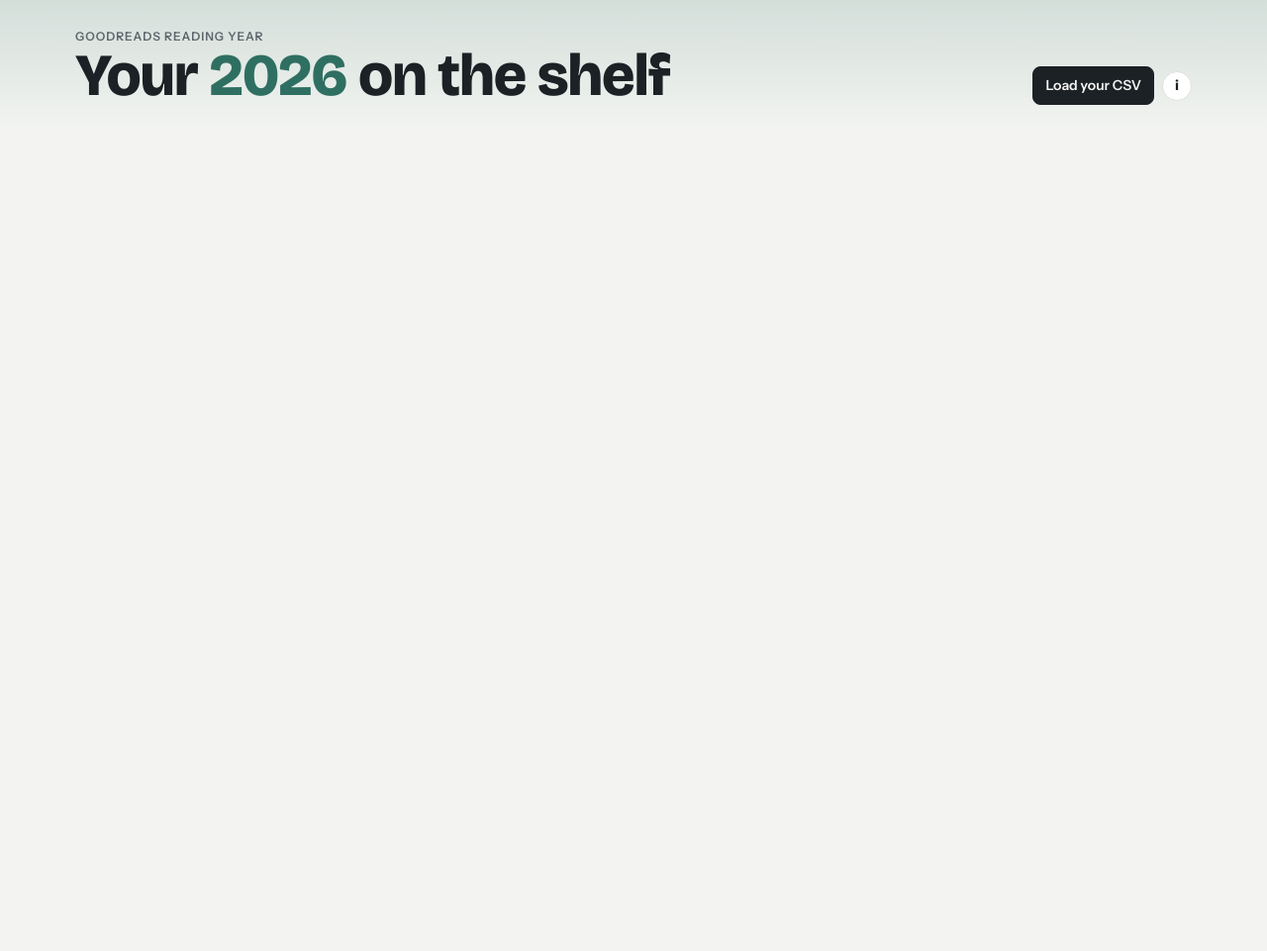
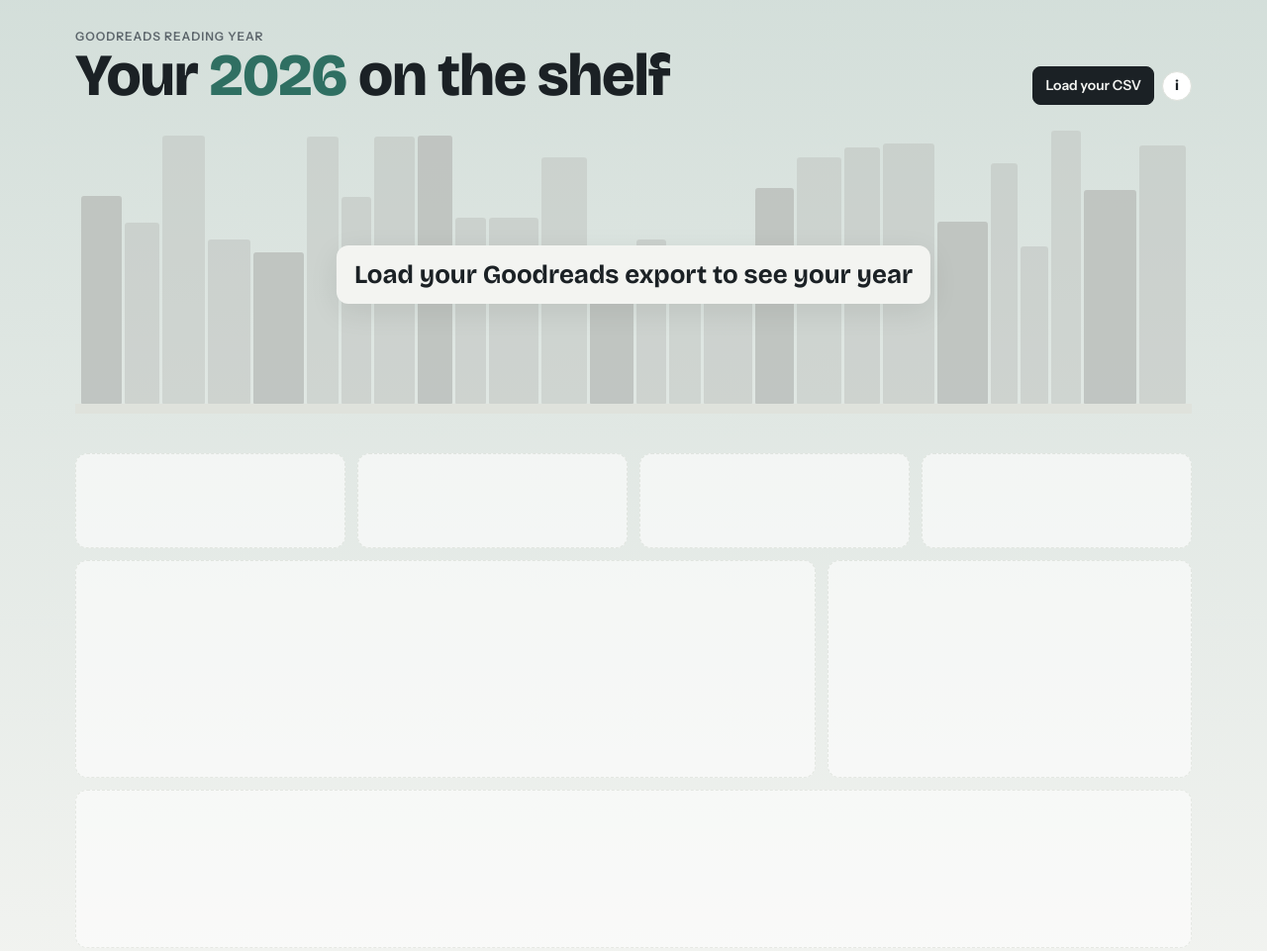
Before and after one commit to cningham/goodreads_summary, a plain HTML site: page index.html in a window 1280 px wide. Shown: the whole page at 99% size. Before the commit the page ends 800 px from the top, so only its background shows below. Drawn offline with nearby package versions, Linux system fonts and the light colour scheme.

Commit message:
Show a faint shelf silhouette and load message when nothing is loaded
Co-Authored-By: Claude Opus 5.5 <noreply@anthropic.com>
Claude-Session: https://claude.ai/code/session_01BrvpSTCMSkQbcgdT96s6Qj

```diff
--- a/index.html
+++ b/index.html
@@ -26,6 +26,18 @@
 *{box-sizing:border-box}
 [hidden]{display:none!important}
 body.nodata .needs-data{display:none!important}
+body:not(.nodata) .ghost{display:none}
+.ghost{position:relative;margin-top:22px;padding-bottom:40px}
+.gshelf{display:flex;align-items:flex-end;gap:3px;min-height:290px;padding:0 6px;border-bottom:10px solid var(--line);overflow:hidden}
+.gshelf i{display:block;min-width:12px;border-radius:3px 3px 1px 1px;background:color-mix(in srgb,var(--line) 75%,var(--muted));opacity:.55}
+.gshelf i:nth-child(3n){opacity:.5}.gshelf i:nth-child(4n+1){opacity:.95}
+.gmsg{position:absolute;left:50%;top:120px;transform:translateX(-50%);width:max-content;max-width:calc(100% - 32px);text-align:center;font-family:var(--f-display);font-weight:700;font-size:clamp(18px,3vw,26px);color:var(--ink);background:var(--bg);padding:10px 18px;border-radius:12px;cursor:pointer;box-shadow:0 8px 30px rgba(0,0,0,.08)}
+.gtiles{display:grid;grid-template-columns:repeat(4,minmax(0,1fr));gap:12px;margin-top:40px}
+.ggrid{display:grid;grid-template-columns:repeat(12,minmax(0,1fr));gap:12px;margin-top:12px}
+.gtiles span,.ggrid span{display:block;height:96px;border-radius:12px;border:1px dashed var(--line);background:var(--surface);opacity:.6}
+.ggrid span{height:220px}.ggrid .g8{grid-column:span 8}.ggrid .g4{grid-column:span 4}.ggrid .g12{grid-column:span 12;height:160px}
+@media (max-width:860px){.gtiles{grid-template-columns:repeat(2,minmax(0,1fr))}.ggrid .g8,.ggrid .g4{grid-column:span 12}}
+@media (max-width:520px){.gshelf{min-height:240px;gap:2px}.gshelf i{min-width:8px}.gshelf i:nth-child(n+19){display:none}}
 body.nodata .hero{padding-bottom:28px}
 img{max-width:100%}
 body{margin:0;background:var(--bg);color:var(--ink);font-family:var(--f-body);font-size:15px;line-height:1.5}
@@ -217,6 +229,11 @@ footer a{color:inherit}
     <div class="status needs-data" id="status"><span class="dot" id="dot"></span><span id="statusText">Loading…</span><span class="prog" id="prog" hidden><i></i></span></div>
     <div class="shelfwrap needs-data"><div class="shelf" id="shelf"></div></div>
     <div class="legend needs-data" id="legend"></div>
+    <div class="ghost" id="ghost" aria-hidden="false">
+      <div class="gshelf"><i style="height:210px;flex:44 1 0"></i><i style="height:183px;flex:37 1 0"></i><i style="height:271px;flex:46 1 0"></i><i style="height:166px;flex:45 1 0"></i><i style="height:153px;flex:55 1 0"></i><i style="height:270px;flex:34 1 0"></i><i style="height:209px;flex:32 1 0"></i><i style="height:270px;flex:43 1 0"></i><i style="height:271px;flex:38 1 0"></i><i style="height:188px;flex:33 1 0"></i><i style="height:188px;flex:53 1 0"></i><i style="height:249px;flex:49 1 0"></i><i style="height:153px;flex:47 1 0"></i><i style="height:166px;flex:31 1 0"></i><i style="height:160px;flex:35 1 0"></i><i style="height:157px;flex:52 1 0"></i><i style="height:218px;flex:41 1 0"></i><i style="height:249px;flex:48 1 0"></i><i style="height:259px;flex:38 1 0"></i><i style="height:263px;flex:56 1 0"></i><i style="height:184px;flex:54 1 0"></i><i style="height:243px;flex:29 1 0"></i><i style="height:159px;flex:30 1 0"></i><i style="height:276px;flex:32 1 0"></i><i style="height:216px;flex:56 1 0"></i><i style="height:261px;flex:50 1 0"></i></div>
+      <label class="gmsg" for="file">Load your Goodreads export to see your year</label>
+      <div class="gtiles"><span></span><span></span><span></span><span></span></div><div class="ggrid"><span class="g8"></span><span class="g4"></span><span class="g12"></span></div>
+    </div>
   </div>
 </div>
 
```
